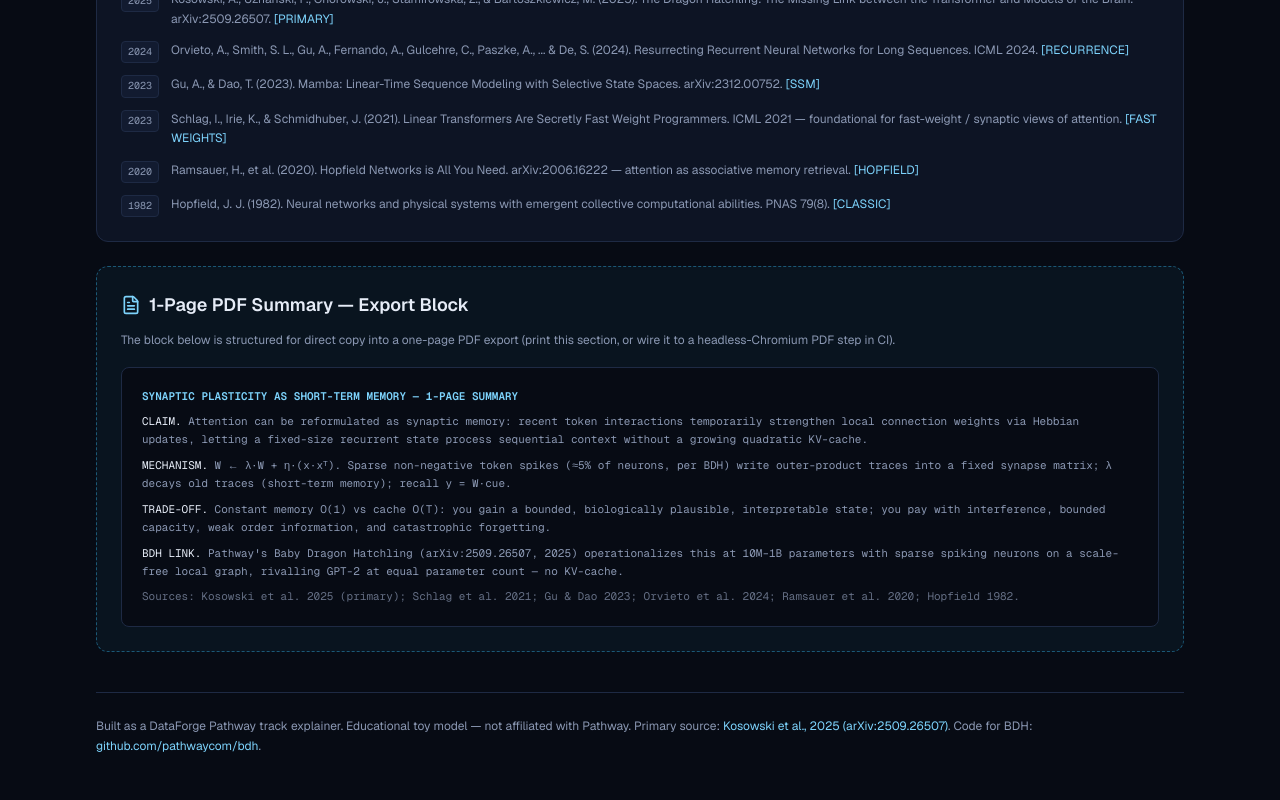
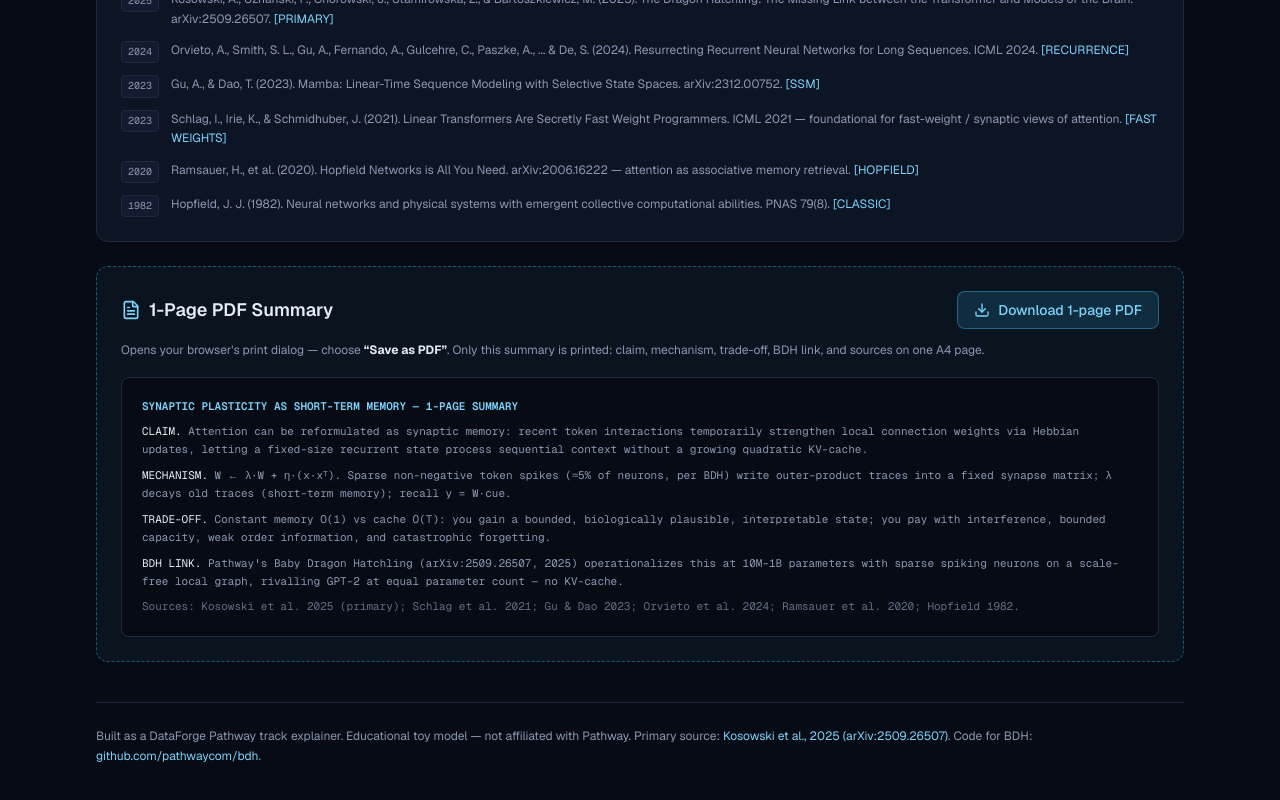
Before and after one commit to anandtudu078/bdh-synaptic-memory-explainer, a Next.js app: page / in a window 1280 px wide. Shown: the part 3726-4526 px from the top of the page. Built offline with nearby package versions, Linux system fonts and the light colour scheme.

Commit message:
feat: one-page PDF export via print stylesheet and download button

```diff
--- a/app/globals.css
+++ b/app/globals.css
@@ -123,3 +123,55 @@ input[type="range"]::-moz-range-thumb {
 ::selection {
   background: rgba(56, 189, 248, 0.35);
 }
+
+/* ---------- Print: one-page PDF export ---------- */
+/* The Download PDF button prints only the claim + summary block. */
+@media print {
+  body {
+    background: #ffffff !important;
+    color: #111111 !important;
+  }
+
+  /* Hide everything interactive by default; `print-visible` re-opts sections in. */
+  header,
+  section,
+  footer,
+  nav,
+  button {
+    display: none !important;
+  }
+
+  section.print-visible,
+  section.print-visible * {
+    display: revert !important;
+  }
+
+  /* The summary card itself: white, black text, no borders/shadows. */
+  .print-summary,
+  .print-summary * {
+    background: transparent !important;
+    color: #111111 !important;
+    border-color: #cccccc !important;
+    box-shadow: none !important;
+  }
+
+  .print-summary {
+    border: 1px solid #cccccc !important;
+    padding: 24pt !important;
+    font-size: 10.5pt !important;
+    line-height: 1.5 !important;
+  }
+
+  .print-summary .font-mono {
+    font-size: 9pt !important;
+  }
+
+  .no-print {
+    display: none !important;
+  }
+
+  @page {
+    size: A4;
+    margin: 14mm;
+  }
+}
--- a/components/DocsSection.tsx
+++ b/components/DocsSection.tsx
@@ -1,9 +1,12 @@
+"use client";
+
 import {
   BookOpen,
   AlertTriangle,
   FileText,
   BookMarked,
   FlaskConical,
+  Download,
 } from "lucide-react";
 
 const LIMITATIONS = [
@@ -154,17 +157,28 @@ export default function DocsSection() {
         </ol>
       </div>
 
-      {/* PDF export block */}
-      <div className="rounded-xl border border-dashed border-accent/40 bg-accent/5 p-6">
-        <div className="flex items-center gap-2 mb-3">
-          <FileText className="h-5 w-5 text-accent-strong" />
-          <h2 className="text-lg font-semibold">1-Page PDF Summary — Export Block</h2>
-        </div>
-        <p className="text-xs text-muted mb-4 leading-relaxed">
-          The block below is structured for direct copy into a one-page PDF export (print this
-          section, or wire it to a headless-Chromium PDF step in CI).
-        </p>
-        <div className="rounded-lg bg-background border border-edge p-5 font-mono text-[11px] leading-relaxed text-muted space-y-2">
+      {/* PDF export block — the only section rendered when printing */}
+      <div className="print-visible">
+        <section className="rounded-xl border border-dashed border-accent/40 bg-accent/5 p-6">
+          <div className="flex flex-wrap items-center justify-between gap-3 mb-3 no-print">
+            <div className="flex items-center gap-2">
+              <FileText className="h-5 w-5 text-accent-strong" />
+              <h2 className="text-lg font-semibold">1-Page PDF Summary</h2>
+            </div>
+            <button
+              onClick={() => window.print()}
+              className="inline-flex items-center gap-2 rounded-lg bg-accent/15 border border-accent/40 px-4 py-2 text-sm font-medium text-accent-strong hover:bg-accent/25 transition-colors"
+              aria-label="Download the one-page summary as PDF via the print dialog"
+            >
+              <Download className="h-4 w-4" />
+              Download 1-page PDF
+            </button>
+          </div>
+          <p className="text-xs text-muted mb-4 leading-relaxed no-print">
+            Opens your browser&apos;s print dialog — choose <strong className="text-foreground">“Save as PDF”</strong>.
+            Only this summary is printed: claim, mechanism, trade-off, BDH link, and sources on one A4 page.
+          </p>
+          <div className="print-summary rounded-lg bg-background border border-edge p-5 font-mono text-[11px] leading-relaxed text-muted space-y-2">
           <p className="text-accent-strong font-semibold">
             SYNAPTIC PLASTICITY AS SHORT-TERM MEMORY — 1-PAGE SUMMARY
           </p>
@@ -194,7 +208,8 @@ export default function DocsSection() {
             Sources: Kosowski et al. 2025 (primary); Schlag et al. 2021; Gu &amp; Dao 2023;
             Orvieto et al. 2024; Ramsauer et al. 2020; Hopfield 1982.
           </p>
-        </div>
+          </div>
+        </section>
       </div>
     </section>
   );
```
Also changed, not shown: 1 other file (tests, documents, lock files or other folders).
